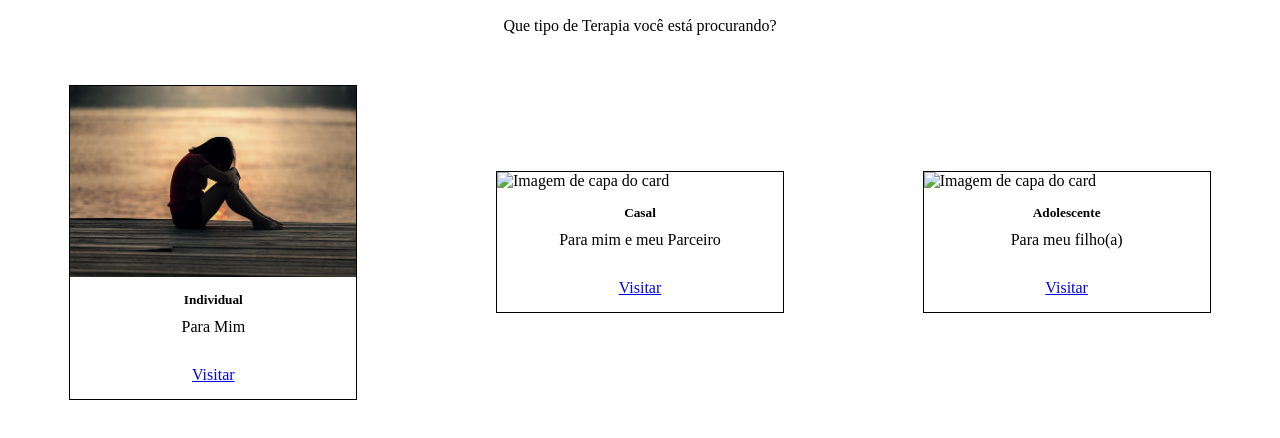
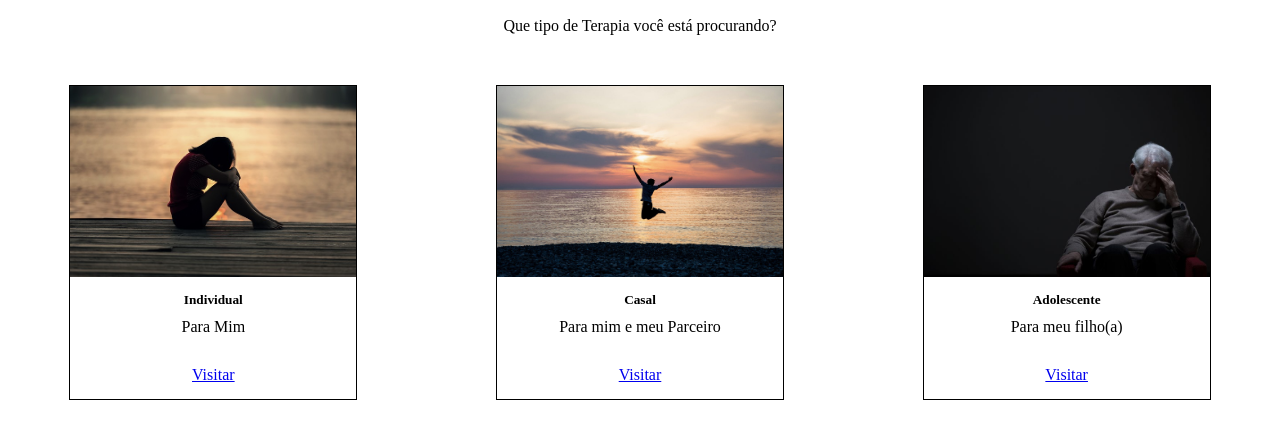
Before and after one commit to JunimMotoboy/Site-Saude-Mental, a plain HTML site: page index.html in a window 1280 px wide. Shown: the part 98-536 px from the top of the page. Drawn offline with Linux system fonts and the light colour scheme.

Commit message:
Update index.html

```diff
--- a/index.html
+++ b/index.html
@@ -34,7 +34,7 @@
         </div>
         <div class="card-opcao">
             <div class="card" style="width: 18rem;">
-                <img class="card-img-top" src=".../100px180/" alt="Imagem de capa do card">
+                <img class="card-img-top" src="./img/Fundo-image.jpg" alt="Imagem de capa do card">
                 <div class="card-body">
                   <h5 class="card-title">Casal</h5>
                   <p class="card-text">Para mim e meu Parceiro</p>
@@ -44,7 +44,7 @@
         </div>
         <div class="card-opcao">
             <div class="card" style="width: 18rem;">
-                <img class="card-img-top" src=".../100px180/" alt="Imagem de capa do card">
+                <img class="card-img-top" src="./img/idoso-triste.jpg" alt="Imagem de capa do card">
                 <div class="card-body">
                   <h5 class="card-title">Adolescente</h5>
                   <p class="card-text">Para meu filho(a)</p>
```
